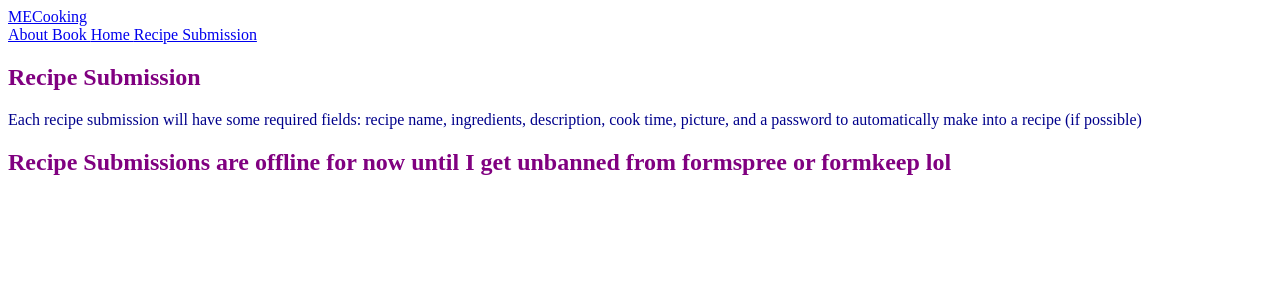
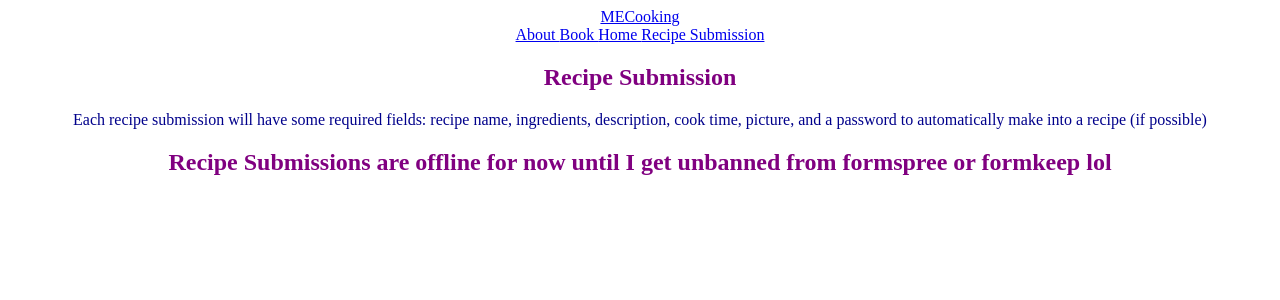
Before and after one commit to MM100301/MECooking, a Jekyll site: the page built from _pages/recipesubmission.md, in a window 1280 px wide. Shown: the top 300 px of the page. Built offline with Jekyll 4.4.1, drawn with Linux system fonts in a browser that asks for light colours.

Commit message:
Update recipeSub.html

```diff
--- a/_layouts/recipeSub.html
+++ b/_layouts/recipeSub.html
@@ -1,6 +1,6 @@
 <html>
   <style>
-    .content {margin: auto;}
+    body {text-align:center;}
     h2 {color: purple;}
     p {color: darkblue;}
   </style>
```
